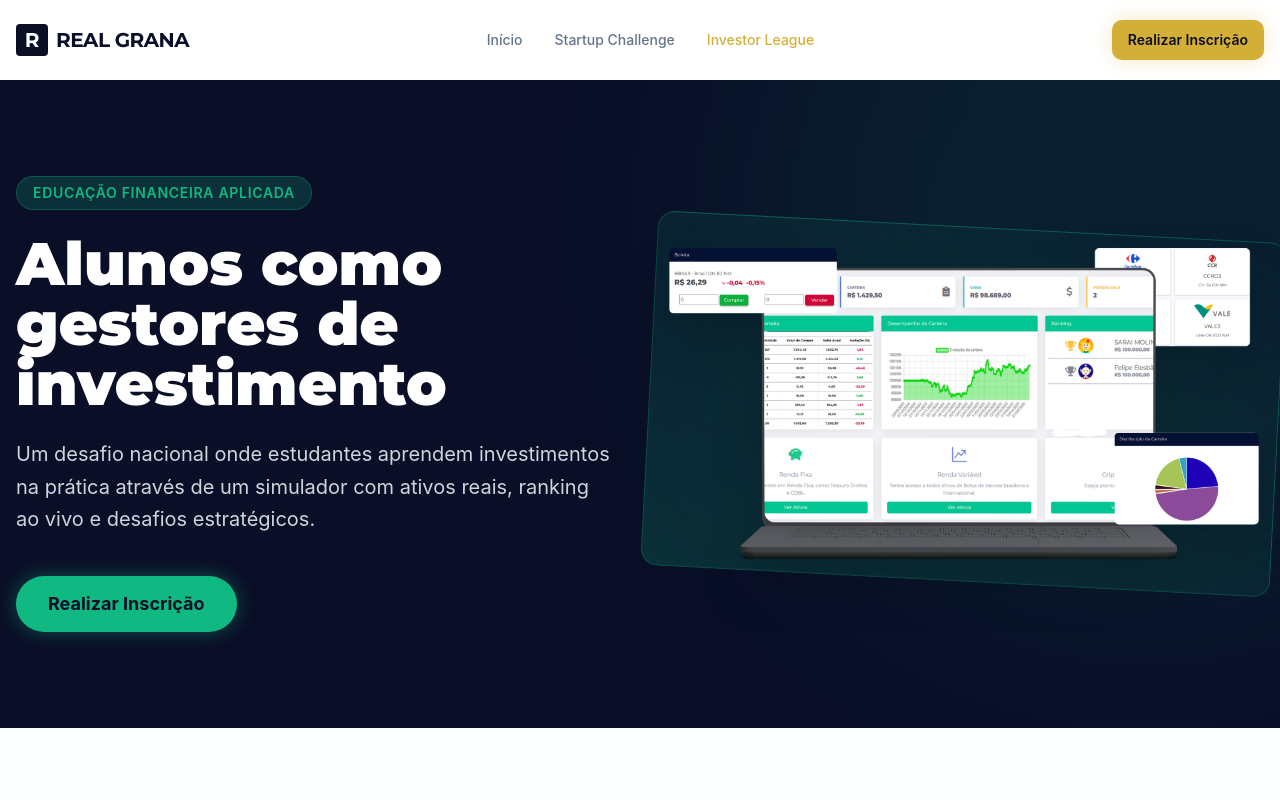
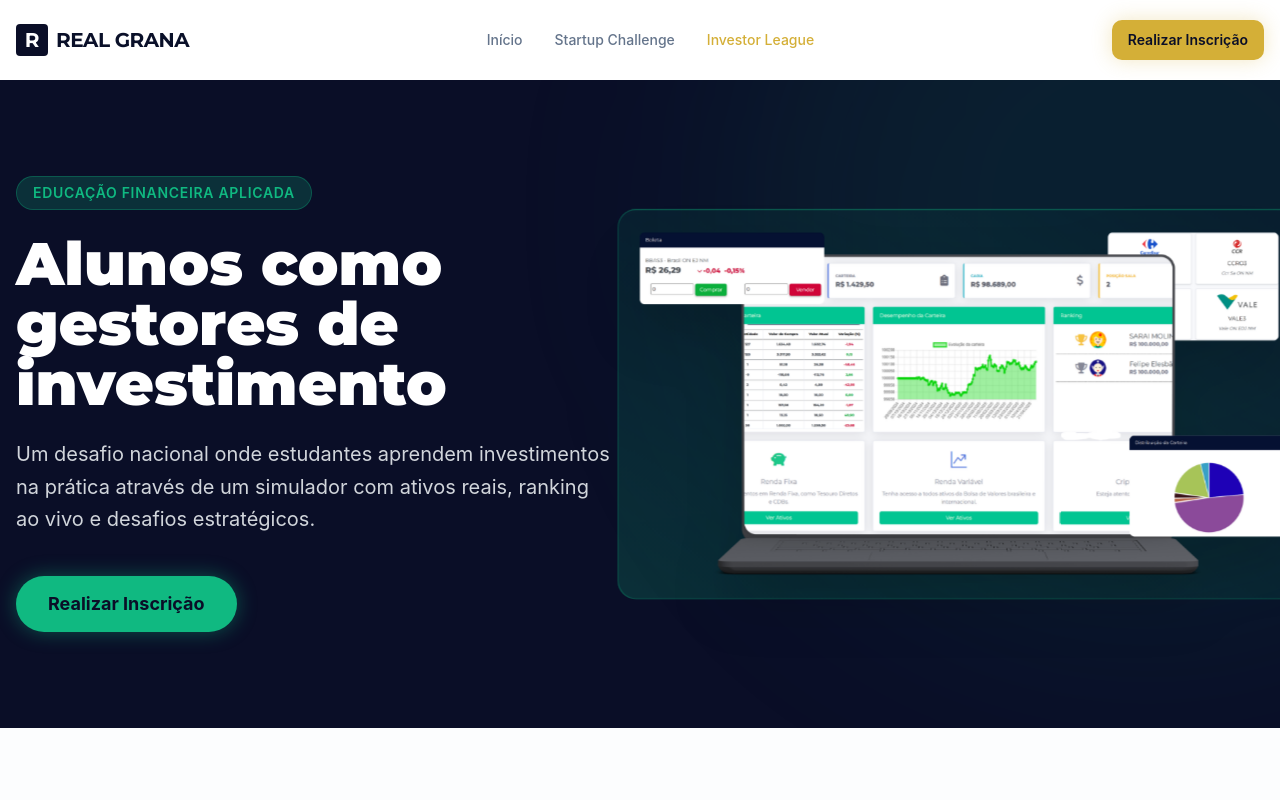
Before and after one commit to pdambr97/desafios-real-grana, a React (Vite) app: page /investor-league in a window 1280 px wide. Shown: the top 800 px of the page. Built offline with nearby package versions, Linux system fonts and the light colour scheme.

Commit message:
Refactor dashboard preview and card alignment

```diff
--- a/src/pages/InvestorLeague.tsx
+++ b/src/pages/InvestorLeague.tsx
@@ -156,9 +156,9 @@ export default function InvestorLeague() {
               </Button>
             </div>
           </div>
-          <div className="relative hidden md:block">
+          <div className="relative hidden md:block scale-110">
             {/* Abstract representation of charts */}
-            <div className="absolute inset-0 bg-gradient-to-tr from-investor/20 to-transparent rounded-2xl border border-investor/30 backdrop-blur-sm p-6 transform rotate-3 scale-105"></div>
+            <div className="absolute inset-0 bg-gradient-to-tr from-investor/20 to-transparent rounded-2xl border border-investor/30 backdrop-blur-sm p-6 transform scale-105"></div>
             <div className="relative z-10 drop-shadow-2xl">
               <img
                 src={platformPreviewImage}
```
Also changed, not shown: .skip.config.json.
